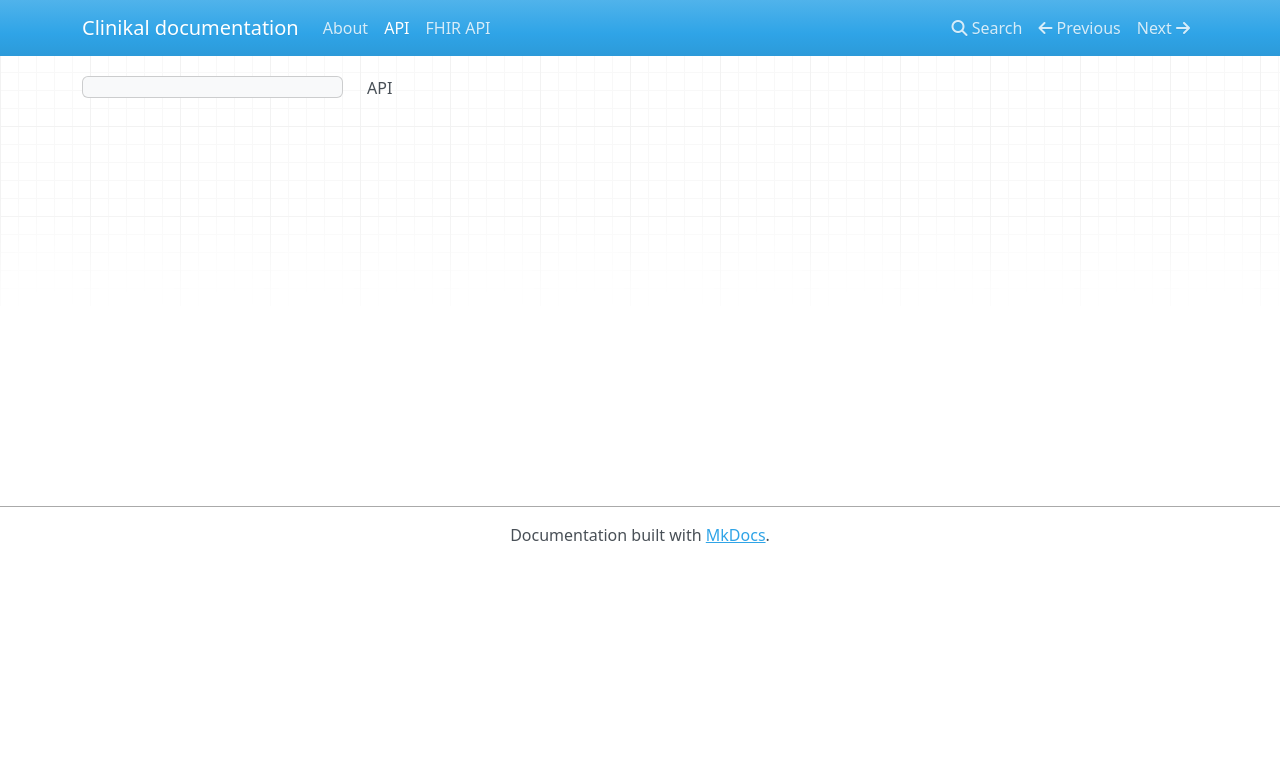
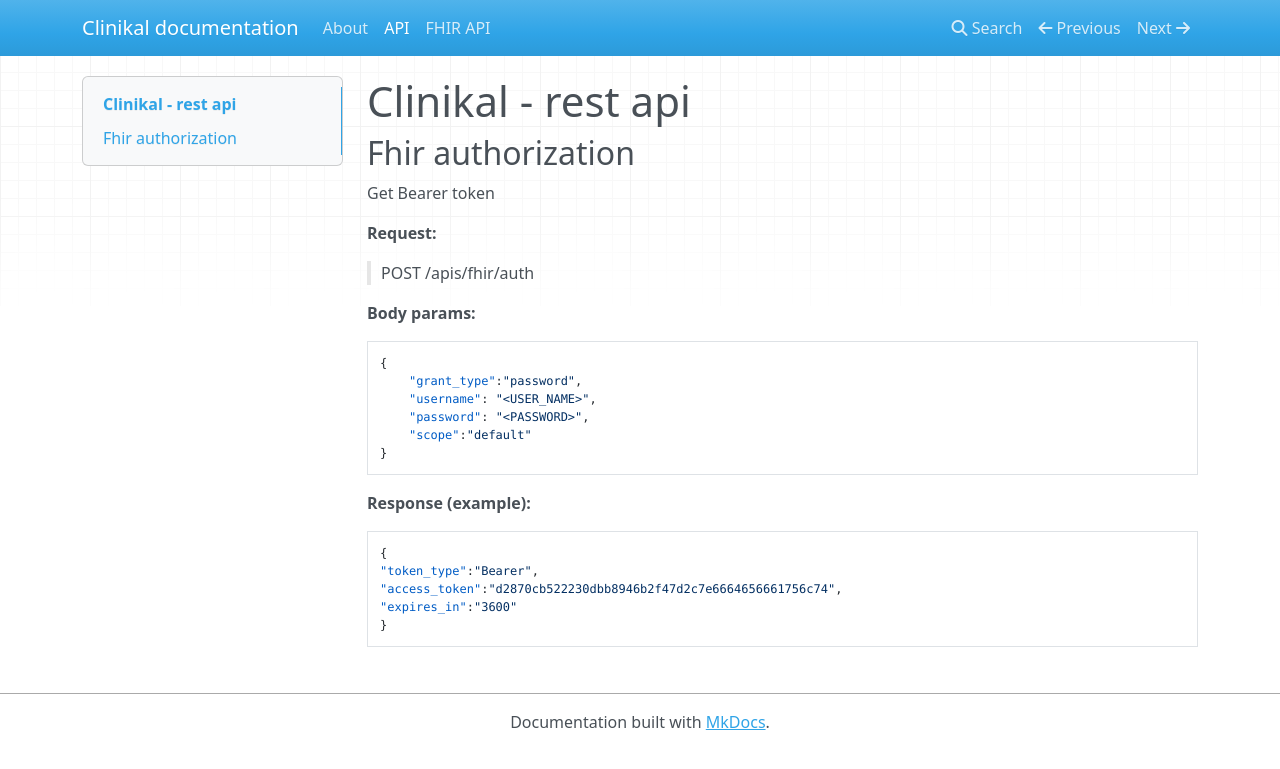
Before and after one commit to MohGovIL/Clinical-Documentation, an MkDocs documentation site: the page built from docs/api.md, in a window 1280 px wide. Shown: the top 769 px of the page. Built offline with MkDocs 1.6.1, drawn with Linux system fonts in a browser that asks for light colours; nearby versions of some CDN libraries.

````diff
--- a/docs/api.md
+++ b/docs/api.md
@@ -1 +1,27 @@
-API
+# Clinikal - rest api
+
+
+##Fhir authorization
+Get Bearer token
+
+**Request:**
+> POST /apis/fhir/auth
+
+**Body params:**
+```
+{
+    "grant_type":"password",
+    "username": "<USER_NAME>",
+    "password": "<PASSWORD>",
+    "scope":"default"
+}
+```
+
+**Response (example):**
+```
+{
+"token_type":"Bearer",
+"access_token":"d2870cb522230dbb8946b2f47d2c7e6664656661756c74",
+"expires_in":"3600"
+}
+```
````
Also changed, not shown: docs/fhir.md (+4 -4 lines).
